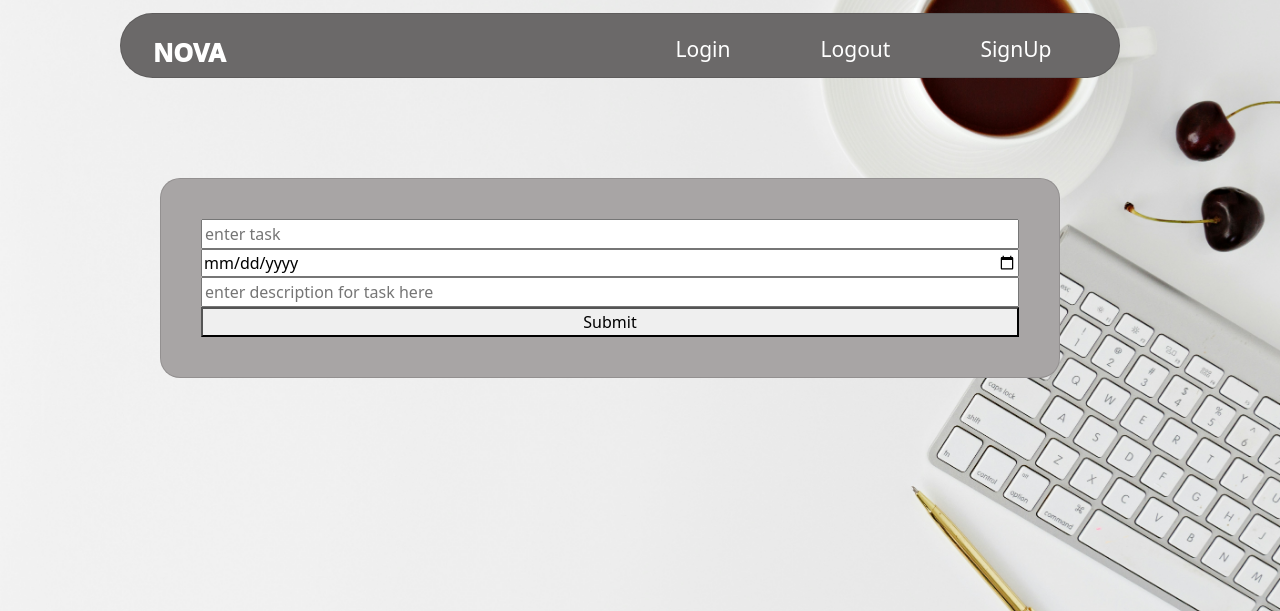
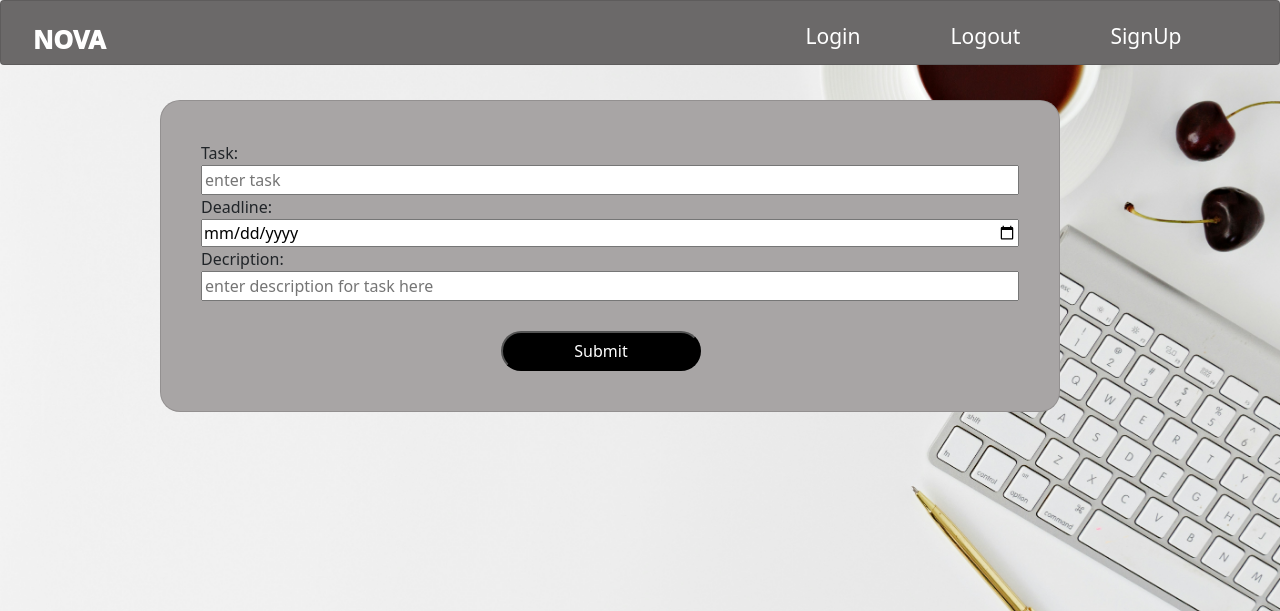
Before and after one commit to coderobel/NOVA2.0, a Django app: page /addtask/ in a window 1280 px wide. Shown: the top 611 px of the page. Run offline with Django 5.2, Linux system fonts and the light colour scheme.

Commit message:
made design changes to templates

```diff
--- a/taskmanagement_app/static/taskmanagement_app/css/styles.css
+++ b/taskmanagement_app/static/taskmanagement_app/css/styles.css
@@ -39,6 +39,26 @@ nav li a:hover {
     font-size: 23px;
     transition-duration: 0.5s;
 }
+.button {
+    background-color: black;
+    margin-top: 10px;
+    color: white;
+    border-radius: 20px;
+    height: 40px;
+    width: 200px;
+}
+
+button a{
+    color: white;
+}
+.button {
+    margin-top: 30px;
+    background-color: black;
+    color: white;
+    border-radius: 20px;
+    height: 40px;
+    width: 200px;
+}
 #card1 {
     background-color: rgb(168, 165, 165);
     padding: 40px;
@@ -57,17 +77,18 @@ nav li a:hover {
 }
 #Nova-h1 {
     margin-left: 0px;
-    margin-right: 450px;
+    margin-right: 700px;
     font-size: 25px;
     font-weight: 1000;
 }
 #nav {
-    margin-top: 13px;
-    margin-left: 120px;
     background-color:rgb(107, 105, 105);
     height: 65px;
-    width: 1000px;
-    border-radius: 50px;
+    position: fixed;
+    top: 0;
+    left: 0;
+    width: 100%;      /* Fixed elements collapse unless given a width */
+    z-index: 1000;
 }
 .first-row {
     display: flex;
@@ -75,3 +96,11 @@ nav li a:hover {
     margin-top: 30px;
     margin-left: 110px;
 }
+
+#add-task-button {
+    margin-top: 30px;
+    margin-left: 300px;
+}
+#submit {
+    margin-left: 300px;
+}
--- a/taskmanagement_app/templates/taskmanagement_app/addtask.html
+++ b/taskmanagement_app/templates/taskmanagement_app/addtask.html
@@ -3,18 +3,21 @@
 <form action="{% url 'taskmanagement_app:addtask' %}" method="post" class="card" id="card1">
 
     {% csrf_token %}
-    <label for="task"></label>
+    <label for="task">Task:</label>
     <input type="text" id="task" name="task" placeholder="enter task">
 
-    <label for="due-date"></label>
+    <label for="due-date">Deadline:</label>
     <input type="date" id="due-date" name="due-date" placeholder="enter deadline for task here">
-    <label for="description"></label>
+
+    <label for="description">Decription:</label>
     <input type="text" id="description" name="description" placeholder="enter description for task here">
-    <button type="submit">Submit</button>
+
     {% if  error %}
         <div class="alert alert-info">
             <p>Task field and deadline should not be empty</p>
         </div>
     {% endif %}
+    <button type="submit" class="button" id="submit">Submit</button>
+
 </form>
 {% endblock content %}
--- a/taskmanagement_app/templates/taskmanagement_app/home.html
+++ b/taskmanagement_app/templates/taskmanagement_app/home.html
@@ -9,12 +9,12 @@
         <div class="card" id="card">
             <h1>Manage Tasks</h1>
             <p>NOVA is a task management application you can use to manage your daily,weekly and monthly tasks to increase your productivity and make your life easier.</p>
-            <a href="{% url 'taskmanagement_app:tasks' %}" class="btn-secondary">Manage Tasks</a>
+            <button class="button"><a href="{% url 'taskmanagement_app:tasks' %}">Manage Tasks</a></button>
         </div>
         <div class="card" id="card">
             <h1>Work towards your goals</h1>
             <p>NOVA is a task management application you can use to manage your daily,weekly and monthly tasks to increase your productivity and make your life easier.</p>
-            <a href="#" class="btn-secondary">Track Goals</a>
+            <button class="button"><a href="#">Track Goals</a></button>
         </div>
     </div>
 
--- a/taskmanagement_app/templates/taskmanagement_app/task.html
+++ b/taskmanagement_app/templates/taskmanagement_app/task.html
@@ -5,7 +5,7 @@
     <h4>Description : {{task.description}}</h4>
     <h4>Date of Assignment : {{task.date_assigned}}</h4>
     <h4>Task Completion Date : {{task.deadline}}</h4>
-    <a href="{% url 'taskmanagement_app:deletetask' task.id%}">Delete</a>
-    <a href="{% url 'taskmanagement_app:updatetask' task.id%}">Edit</a>
+    <button class="button"><a href="{% url 'taskmanagement_app:deletetask' task.id%}">Delete</a></button>
+    <button class="button"><a href="{% url 'taskmanagement_app:updatetask' task.id%}">Edit</a></button>
 </div>
 {% endblock content %}
--- a/taskmanagement_app/templates/taskmanagement_app/updatetask.html
+++ b/taskmanagement_app/templates/taskmanagement_app/updatetask.html
@@ -12,11 +12,11 @@
     <label for="description">Description: </label>
     <textarea name="description">{{task.description}}</textarea>
 
-    <button type="submit">Submit</button>
-    {% if  error %}
+   {% if  error %}
         <div class="alert alert-info">
             <p>Task field and deadline should not be empty</p>
         </div>
     {% endif %}
+    <button type="submit" class="button" id="submit">Submit</button>
 </form>
 {% endblock content %}
```
Also changed, not shown: taskmanagement_app/templates/taskmanagement_app/tasks.html (+12 -7 lines), db.sqlite3.
